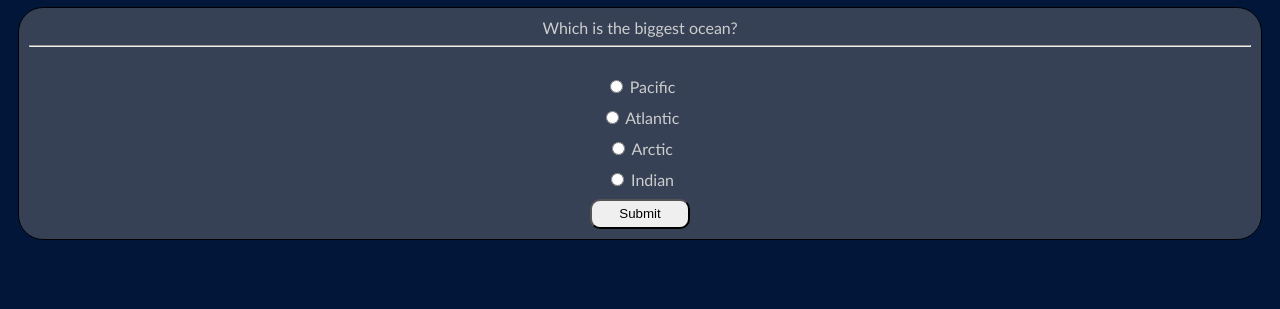
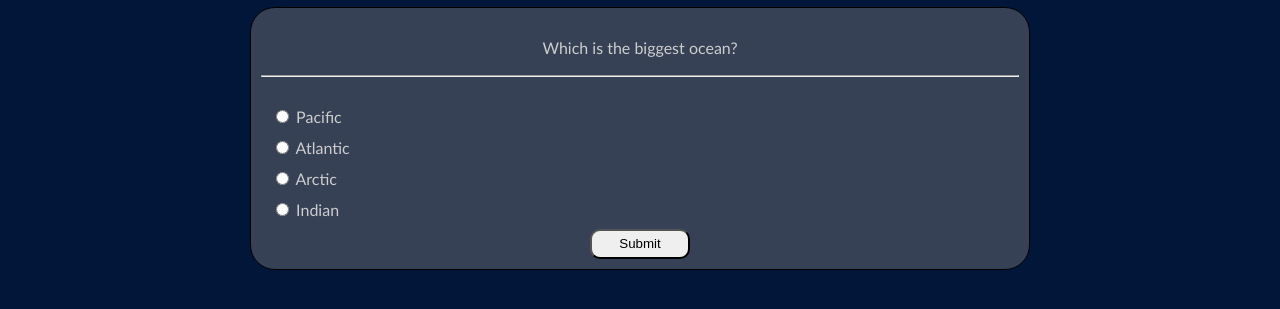
Before and after one commit to jmireles12/quiz-app, a plain HTML site: page index.html in a window 1280 px wide. Both pictures are taken after a click on the button "Start". Shown: the part 143-452 px from the top of the page. Drawn offline with nearby package versions, Linux system fonts and the light colour scheme.

Commit message:
last details

```diff
--- a/main.css
+++ b/main.css
@@ -81,6 +81,7 @@ input[type="radio"] {
     justify-content: space-between;
     display: block;
     padding: 10px;
+    text-align: left;
 }
 
 .submit-btn {
@@ -108,3 +109,18 @@ main section section {
     top: 0;
     bottom: 0;
 }
+
+@media all and (min-width: 600px) {
+
+    legend {
+        padding: 10px;
+        margin-top: 10px;
+    }
+}
+
+@media all and (min-width: 800px) {
+    body {
+        max-width: 800px;
+        margin: auto;
+    }
+}
```
